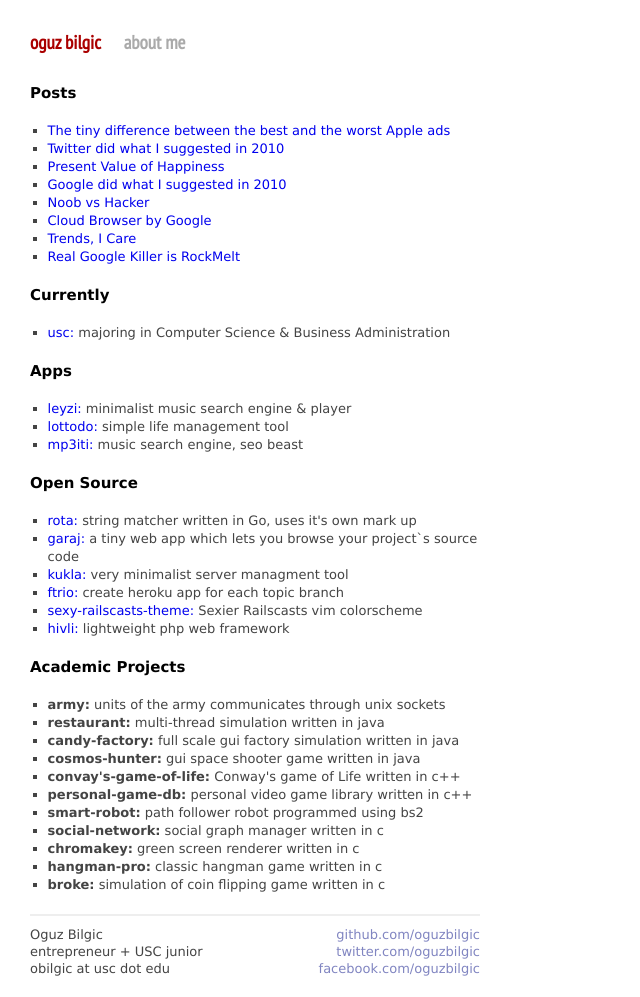
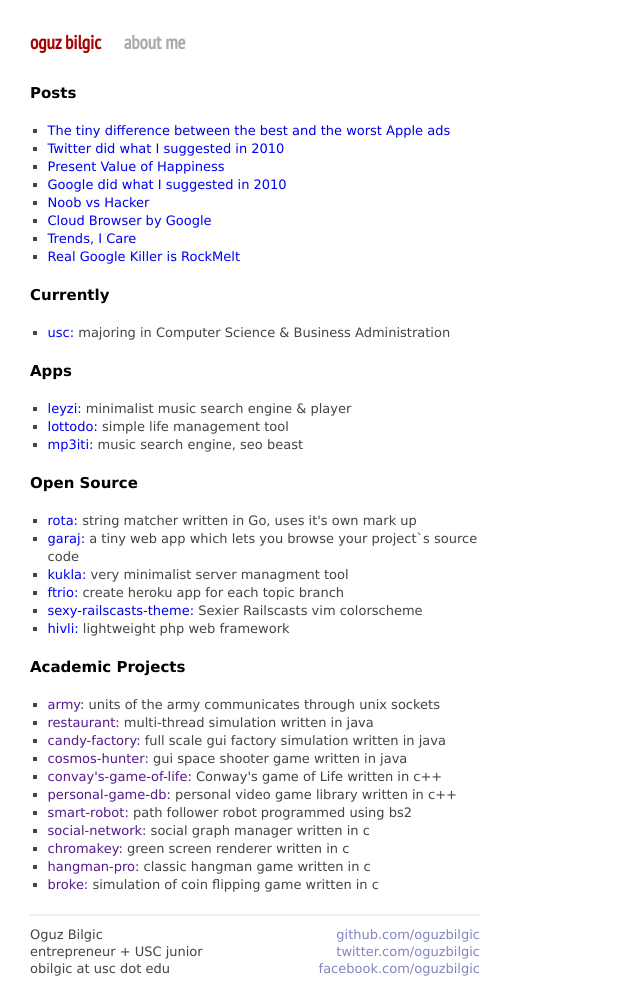
Before and after one commit to oguzbilgic/oguzbilgic.github.com, a Jekyll site: the page built from index.html, in a window 1280 px wide. Shown: the whole page, without its empty margins (0-640 px from the left). Built offline with Jekyll 4.4.1, drawn with Linux system fonts in a browser that asks for light colours; Markdown is read by kramdown in place of the engine named in the settings.

Commit message:
Don't make them strong lol

```diff
--- a/index.html
+++ b/index.html
@@ -35,17 +35,17 @@
 
   <h2>Academic Projects</h2>
   <ul class="posts">
-    <li><strong>army:</strong> units of the army communicates through unix sockets</li>
-    <li><strong>restaurant:</strong> multi-thread simulation written in java</li>
-    <li><strong>candy-factory:</strong> full scale gui factory simulation written in java</li>
-    <li><strong>cosmos-hunter:</strong> gui space shooter game written in java</li>
-    <li><strong>convay's-game-of-life:</strong> Conway's game of Life written in c++</li>
-    <li><strong>personal-game-db:</strong> personal video game library written in c++</li>
-    <li><strong>smart-robot:</strong> path follower robot programmed using bs2</li>
-    <li><strong>social-network:</strong> social graph manager written in c</li>
-    <li><strong>chromakey:</strong> green screen renderer written in c</li>
-    <li><strong>hangman-pro:</strong> classic hangman game written in c</li>
-    <li><strong>broke:</strong> simulation of coin flipping game written in c</li>
+    <li><a href="">army:</a> units of the army communicates through unix sockets</li>
+    <li><a href="">restaurant:</a> multi-thread simulation written in java</li>
+    <li><a href="">candy-factory:</a> full scale gui factory simulation written in java</li>
+    <li><a href="">cosmos-hunter:</a> gui space shooter game written in java</li>
+    <li><a href="">convay's-game-of-life:</a> Conway's game of Life written in c++</li>
+    <li><a href="">personal-game-db:</a> personal video game library written in c++</li>
+    <li><a href="">smart-robot:</a> path follower robot programmed using bs2</li>
+    <li><a href="">social-network:</a> social graph manager written in c</li>
+    <li><a href="">chromakey:</a> green screen renderer written in c</li>
+    <li><a href="">hangman-pro:</a> classic hangman game written in c</li>
+    <li><a href="">broke:</a> simulation of coin flipping game written in c</li>
   </ul>
 
 </div>
```
